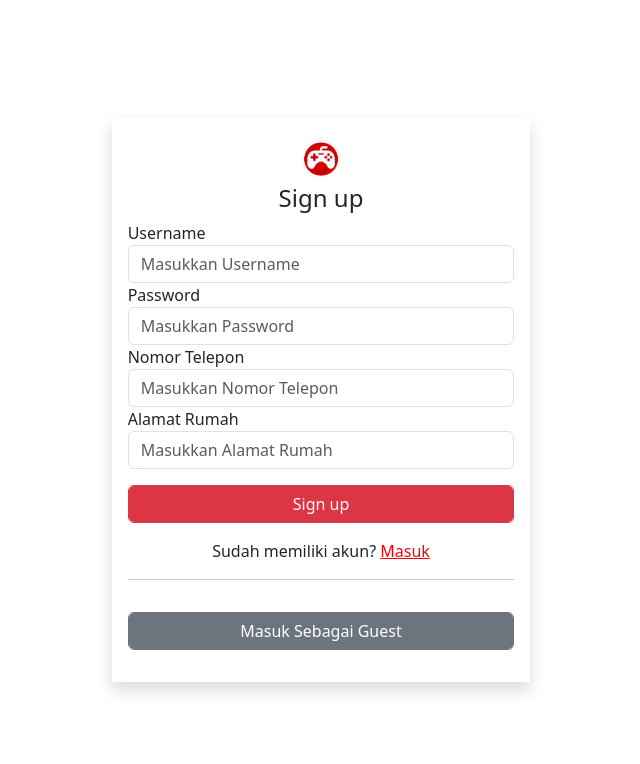
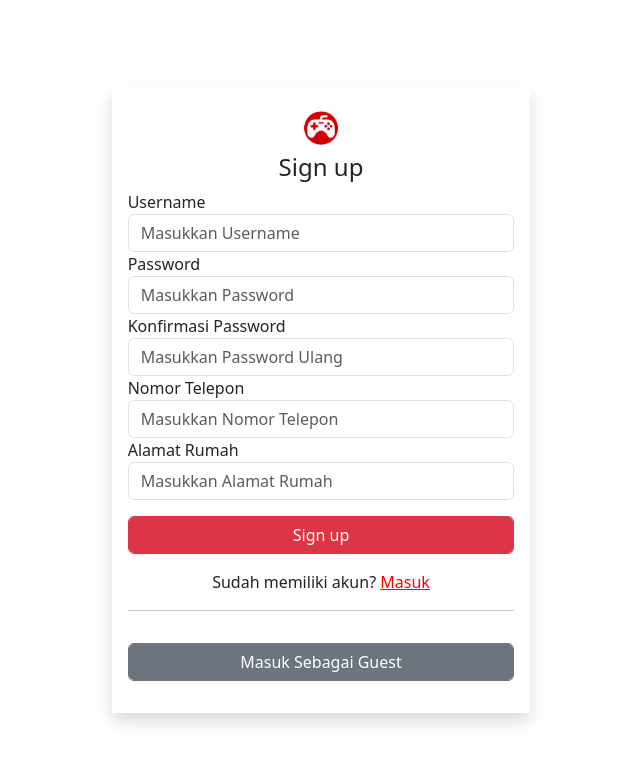
Before and after one commit to AdamRifky/Tool-TI-Website, a PHP site: page /signup.php in a window 1280 px wide. Shown: the top 764 px of the page, without its empty margins (319-959 px from the left). Run offline with PHP 8.4, Linux system fonts and the light colour scheme.

Commit message:
jadiin password hash

```diff
--- a/login.php
+++ b/login.php
@@ -61,7 +61,7 @@ require "koneksi.php";
                     <?php
                     if (isset($_POST['tombolLogin'])) {
                         $username = htmlspecialchars($_POST['username']);
-                        $password = htmlspecialchars($_POST['password']);
+                        $password = ($_POST['password']);
 
                         $query = mysqli_query($koneksi, "SELECT * FROM tb_pegawai WHERE NAMA_PEGAWAI='$username'");
                         $hitungData = mysqli_num_rows($query);
@@ -85,12 +85,14 @@ require "koneksi.php";
                             $data = mysqli_fetch_array($query);
 
                             if ($hitungData > 0) {
-                                if ($password == $data['PASSWORD']) {
+
+                                if (password_verify($password, $data['PASSWORD'])) {
                                     $_SESSION['username'] = $data['NAMA_PELANGGAN'];
                                     $_SESSION['login'] = true;
                                     header('location: home.php');
                                 } else {
                                 ?>
+
                                     <div class="alert alert-warning text-center" role="alert">
                                         Password Salah!
                                     </div>
--- a/pegawai.action.php
+++ b/pegawai.action.php
@@ -17,7 +17,7 @@ if ($_POST['action'] == 'add'){                //jika mode "add"
 
     // $mysqli->query($query);
 
-    $mysqli->query($query);
+
 }
 else if ($_POST['action'] == 'edit'){
     $id = $_POST['NIP'];
--- a/signup.php
+++ b/signup.php
@@ -31,6 +31,10 @@ require "koneksi.php";
                         <input type="password" class="form-control" name="password" id=" InputPassword1" placeholder="Masukkan Password" required>
                     </div>
                     <div class="form-group">
+                        <label for="InputPassword11">Konfirmasi Password</label>
+                        <input type="password" class="form-control" name="password1" id=" InputPassword11" placeholder="Masukkan Password Ulang" required>
+                    </div>
+                    <div class="form-group">
                         <label for="InputTelepon">Nomor Telepon</label>
                         <input type="text" class="form-control" name="telepon" id=" InputTelepon" placeholder="Masukkan Nomor Telepon" required>
                     </div>
@@ -59,18 +63,23 @@ require "koneksi.php";
                     // Mendapatkan data dari form
                     $username = $koneksi->real_escape_string($_POST['username']);
                     $password = $koneksi->real_escape_string($_POST['password']);
+                    $password1 = $koneksi->real_escape_string($_POST['password1']);
+                    $epassword = password_hash($password, PASSWORD_DEFAULT);
+                    $epassword1 = password_hash($password1, PASSWORD_DEFAULT);
                     $telepon = $koneksi->real_escape_string($_POST['telepon']);
                     $rumah = $koneksi->real_escape_string($_POST['rumah']);
 
-                    // Query SQL untuk memasukkan data pengguna baru
-                    $sql = "INSERT INTO tb_pelanggan (NAMA_PELANGGAN, ALAMAT, NOMOR_TELEPON, PASSWORD) VALUES (?, ?, ?, ?)";
 
-                    // Mempersiapkan dan mengeksekusi pernyataan
-                    $stmt = $koneksi->prepare($sql);
-                    $stmt->bind_param("ssis", $username, $rumah, $telepon, $password);
-                    $stmt->execute();
+                    if ($password == $password1) {
+                        // Query SQL untuk memasukkan data pengguna baru
+                        $sql = "INSERT INTO tb_pelanggan (NAMA_PELANGGAN, ALAMAT, NOMOR_TELEPON, PASSWORD) VALUES (?, ?, ?, ?)";
+                        // Mempersiapkan dan mengeksekusi pernyataan
+                        $stmt = $koneksi->prepare($sql);
+                        $stmt->bind_param("ssis", $username, $rumah, $telepon, $epassword);
+                        $stmt->execute();
+                    }
 
-                    if ($stmt->error) {
+                    if ($password != $password1) {
                 ?>
                         <div class="alert alert-warning text-center" role="alert">
                             Masukkan Data Yang Benar!
@@ -85,7 +94,7 @@ require "koneksi.php";
                         </div><?php
                             }
 
-                            $stmt->close();
+
                             $koneksi->close();
                         }
                                 ?>
```
Also changed, not shown: index.php (+4 -3 lines), pelanggan.action.php (+4 -4 lines).
